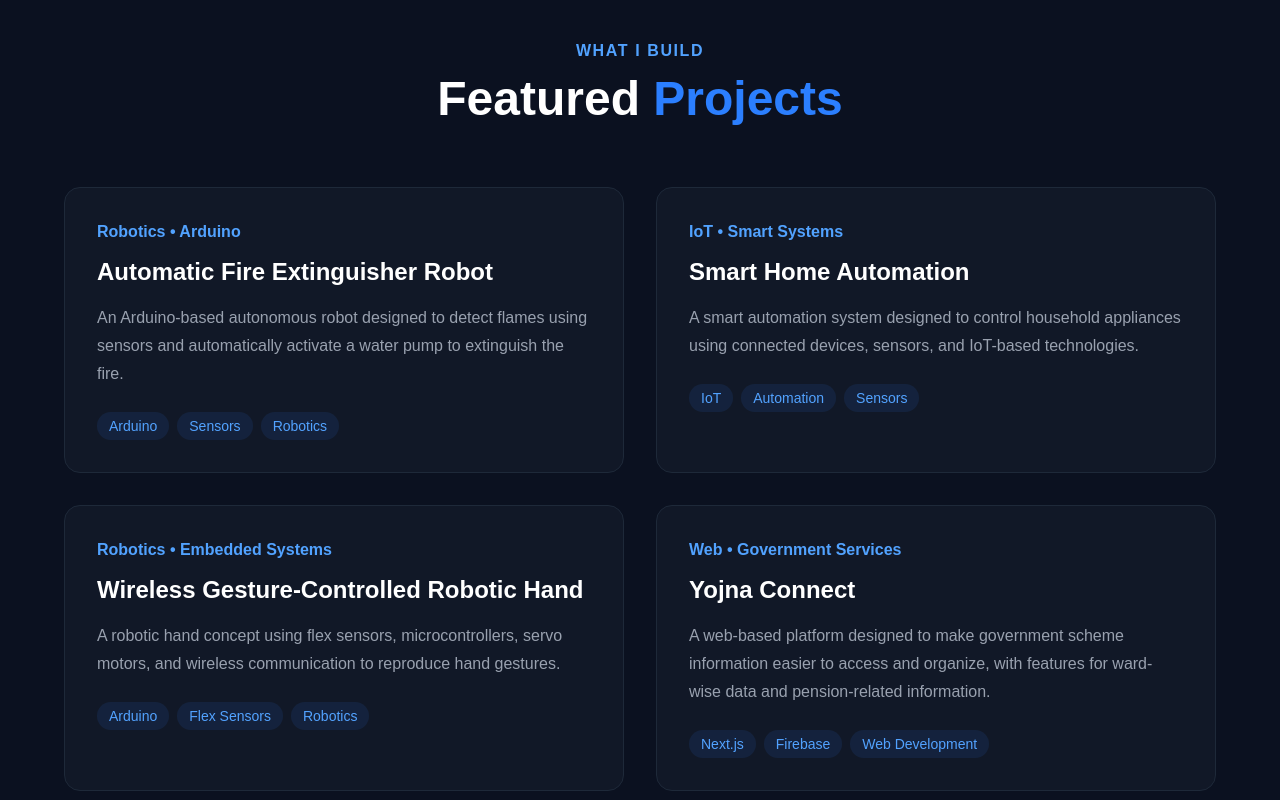
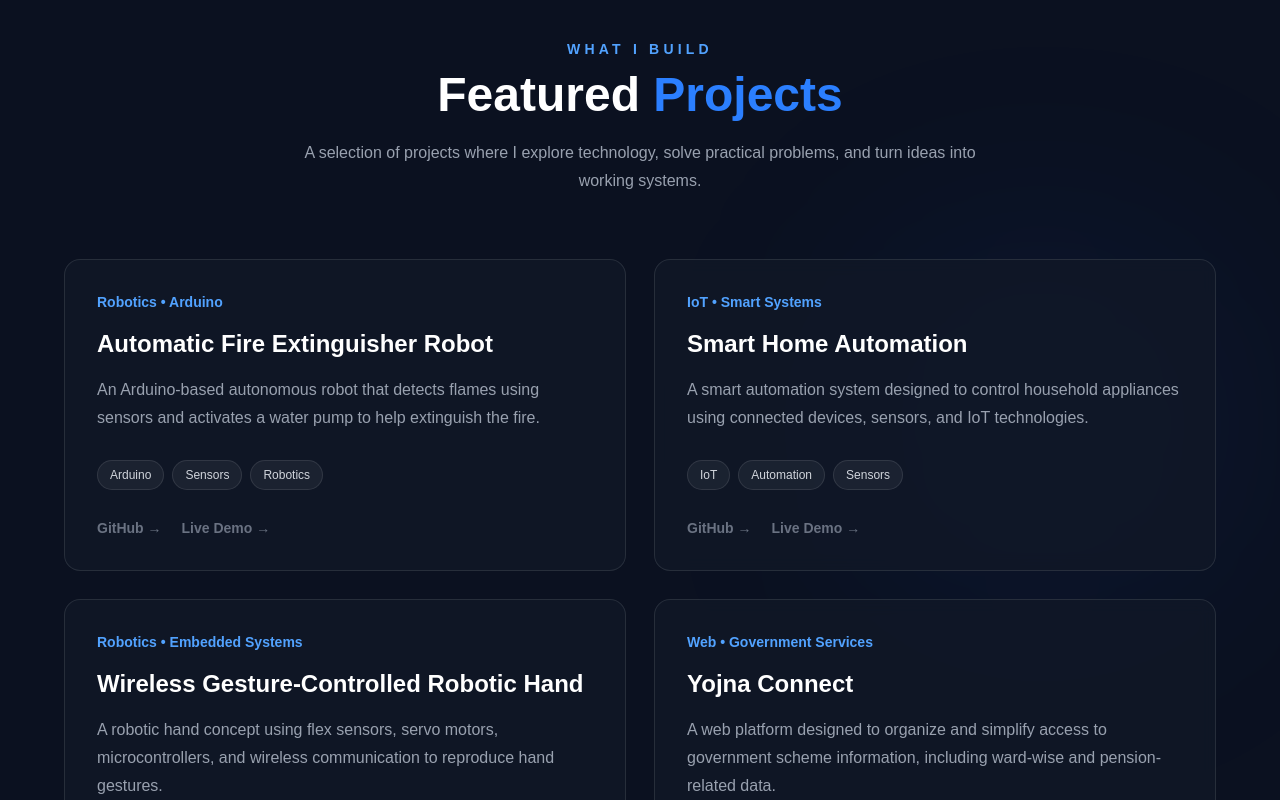
Before and after one commit to innovatialokji/portfolio, a Next.js app: page / in a window 1280 px wide. Shown: the part 3140-3940 px from the top of the page. Built offline with nearby package versions, Linux system fonts and the light colour scheme.

Commit message:
Upgrade projects section with animations and tech badges

```diff
--- a/app/components/Projects.tsx
+++ b/app/components/Projects.tsx
@@ -1,142 +1,146 @@
+"use client";
+
+import { motion } from "framer-motion";
+
+const projects = [
+  {
+    category: "Robotics • Arduino",
+    title: "Automatic Fire Extinguisher Robot",
+    description:
+      "An Arduino-based autonomous robot that detects flames using sensors and activates a water pump to help extinguish the fire.",
+    technologies: ["Arduino", "Sensors", "Robotics"],
+  },
+  {
+    category: "IoT • Smart Systems",
+    title: "Smart Home Automation",
+    description:
+      "A smart automation system designed to control household appliances using connected devices, sensors, and IoT technologies.",
+    technologies: ["IoT", "Automation", "Sensors"],
+  },
+  {
+    category: "Robotics • Embedded Systems",
+    title: "Wireless Gesture-Controlled Robotic Hand",
+    description:
+      "A robotic hand concept using flex sensors, servo motors, microcontrollers, and wireless communication to reproduce hand gestures.",
+    technologies: ["Arduino", "Flex Sensors", "Servo"],
+  },
+  {
+    category: "Web • Government Services",
+    title: "Yojna Connect",
+    description:
+      "A web platform designed to organize and simplify access to government scheme information, including ward-wise and pension-related data.",
+    technologies: ["Next.js", "Firebase", "Web"],
+  },
+];
+
 export default function Projects() {
   return (
     <section
       id="projects"
-      className="min-h-screen bg-[#0B1120] text-white px-6 py-24"
+      className="relative overflow-hidden bg-[#0B1120] px-6 py-24 text-white"
     >
-      <div className="max-w-6xl mx-auto">
+      {/* Background Glow */}
+      <motion.div
+        animate={{
+          x: [0, -80, 0],
+          y: [0, 50, 0],
+        }}
+        transition={{
+          duration: 12,
+          repeat: Infinity,
+          ease: "easeInOut",
+        }}
+        className="pointer-events-none absolute right-0 top-1/4 h-80 w-80 rounded-full bg-blue-600/10 blur-[130px]"
+      />
 
-        {/* Section Heading */}
-        <div className="text-center mb-16">
-          <p className="text-blue-400 font-semibold tracking-widest uppercase mb-3">
+      <div className="relative mx-auto max-w-6xl">
+
+        {/* Heading */}
+        <motion.div
+          initial={{ opacity: 0, y: 30 }}
+          whileInView={{ opacity: 1, y: 0 }}
+          viewport={{ once: true }}
+          transition={{ duration: 0.7 }}
+          className="mb-16 text-center"
+        >
+          <p className="mb-3 text-sm font-semibold uppercase tracking-[0.3em] text-blue-400">
             What I Build
           </p>
 
-          <h2 className="text-4xl md:text-5xl font-bold">
+          <h2 className="text-4xl font-bold md:text-5xl">
             Featured <span className="text-blue-500">Projects</span>
           </h2>
+
+          <p className="mx-auto mt-5 max-w-2xl leading-7 text-gray-400">
+            A selection of projects where I explore technology, solve
+            practical problems, and turn ideas into working systems.
+          </p>
+        </motion.div>
+
+        {/* Project Grid */}
+        <div className="grid gap-7 md:grid-cols-2">
+          {projects.map((project, index) => (
+            <motion.article
+              key={project.title}
+              initial={{ opacity: 0, y: 45 }}
+              whileInView={{ opacity: 1, y: 0 }}
+              viewport={{ once: true, amount: 0.2 }}
+              transition={{
+                duration: 0.6,
+                delay: index * 0.1,
+              }}
+              whileHover={{
+                y: -8,
+              }}
+              className="group rounded-2xl border border-white/10 bg-[#111827]/80 p-8 backdrop-blur-sm transition-all duration-300 hover:border-blue-500/50 hover:shadow-[0_0_35px_rgba(59,130,246,0.12)]"
+            >
+              {/* Category */}
+              <p className="mb-4 text-sm font-semibold text-blue-400">
+                {project.category}
+              </p>
+
+              {/* Title */}
+              <h3 className="mb-4 text-2xl font-bold transition-colors group-hover:text-blue-400">
+                {project.title}
+              </h3>
+
+              {/* Description */}
+              <p className="mb-7 leading-7 text-gray-400">
+                {project.description}
+              </p>
+
+              {/* Technologies */}
+              <div className="flex flex-wrap gap-2">
+                {project.technologies.map((technology) => (
+                  <span
+                    key={technology}
+                    className="rounded-full border border-white/10 bg-white/5 px-3 py-1.5 text-xs font-medium text-gray-300 transition group-hover:border-blue-500/30"
+                  >
+                    {technology}
+                  </span>
+                ))}
+              </div>
+
+              {/* Future Links */}
+              <div className="mt-7 flex gap-5 text-sm font-semibold">
+                <a
+                  href="#"
+                  className="text-gray-500 transition hover:text-blue-400"
+                >
+                  GitHub →
+                </a>
+
+                <a
+                  href="#"
+                  className="text-gray-500 transition hover:text-blue-400"
+                >
+                  Live Demo →
+                </a>
+              </div>
+            </motion.article>
+          ))}
         </div>
 
-        {/* Projects Grid */}
-        <div className="grid md:grid-cols-2 gap-8">
-
-          {/* Project 1 */}
-          <div className="border border-gray-800 rounded-2xl p-8 bg-[#111827] hover:border-blue-500 transition">
-            <p className="text-blue-400 font-semibold mb-3">
-              Robotics • Arduino
-            </p>
-
-            <h3 className="text-2xl font-bold mb-4">
-              Automatic Fire Extinguisher Robot
-            </h3>
-
-            <p className="text-gray-400 leading-7 mb-6">
-              An Arduino-based autonomous robot designed to detect flames
-              using sensors and automatically activate a water pump to
-              extinguish the fire.
-            </p>
-
-            <div className="flex flex-wrap gap-2">
-              <span className="px-3 py-1 rounded-full bg-blue-500/10 text-blue-400 text-sm">
-                Arduino
-              </span>
-              <span className="px-3 py-1 rounded-full bg-blue-500/10 text-blue-400 text-sm">
-                Sensors
-              </span>
-              <span className="px-3 py-1 rounded-full bg-blue-500/10 text-blue-400 text-sm">
-                Robotics
-              </span>
-            </div>
-          </div>
-
-          {/* Project 2 */}
-          <div className="border border-gray-800 rounded-2xl p-8 bg-[#111827] hover:border-blue-500 transition">
-            <p className="text-blue-400 font-semibold mb-3">
-              IoT • Smart Systems
-            </p>
-
-            <h3 className="text-2xl font-bold mb-4">
-              Smart Home Automation
-            </h3>
-
-            <p className="text-gray-400 leading-7 mb-6">
-              A smart automation system designed to control household
-              appliances using connected devices, sensors, and IoT-based
-              technologies.
-            </p>
-
-            <div className="flex flex-wrap gap-2">
-              <span className="px-3 py-1 rounded-full bg-blue-500/10 text-blue-400 text-sm">
-                IoT
-              </span>
-              <span className="px-3 py-1 rounded-full bg-blue-500/10 text-blue-400 text-sm">
-                Automation
-              </span>
-              <span className="px-3 py-1 rounded-full bg-blue-500/10 text-blue-400 text-sm">
-                Sensors
-              </span>
-            </div>
-          </div>
-
-          {/* Project 3 */}
-          <div className="border border-gray-800 rounded-2xl p-8 bg-[#111827] hover:border-blue-500 transition">
-            <p className="text-blue-400 font-semibold mb-3">
-              Robotics • Embedded Systems
-            </p>
-
-            <h3 className="text-2xl font-bold mb-4">
-              Wireless Gesture-Controlled Robotic Hand
-            </h3>
-
-            <p className="text-gray-400 leading-7 mb-6">
-              A robotic hand concept using flex sensors, microcontrollers,
-              servo motors, and wireless communication to reproduce hand
-              gestures.
-            </p>
-
-            <div className="flex flex-wrap gap-2">
-              <span className="px-3 py-1 rounded-full bg-blue-500/10 text-blue-400 text-sm">
-                Arduino
-              </span>
-              <span className="px-3 py-1 rounded-full bg-blue-500/10 text-blue-400 text-sm">
-                Flex Sensors
-              </span>
-              <span className="px-3 py-1 rounded-full bg-blue-500/10 text-blue-400 text-sm">
-                Robotics
-              </span>
-            </div>
-          </div>
-
-          {/* Project 4 */}
-          <div className="border border-gray-800 rounded-2xl p-8 bg-[#111827] hover:border-blue-500 transition">
-            <p className="text-blue-400 font-semibold mb-3">
-              Web • Government Services
-            </p>
-
-            <h3 className="text-2xl font-bold mb-4">
-              Yojna Connect
-            </h3>
-
-            <p className="text-gray-400 leading-7 mb-6">
-              A web-based platform designed to make government scheme
-              information easier to access and organize, with features for
-              ward-wise data and pension-related information.
-            </p>
-
-            <div className="flex flex-wrap gap-2">
-              <span className="px-3 py-1 rounded-full bg-blue-500/10 text-blue-400 text-sm">
-                Next.js
-              </span>
-              <span className="px-3 py-1 rounded-full bg-blue-500/10 text-blue-400 text-sm">
-                Firebase
-              </span>
-              <span className="px-3 py-1 rounded-full bg-blue-500/10 text-blue-400 text-sm">
-                Web Development
-              </span>
-            </div>
-          </div>
-
-        </div>
       </div>
     </section>
   );
```
